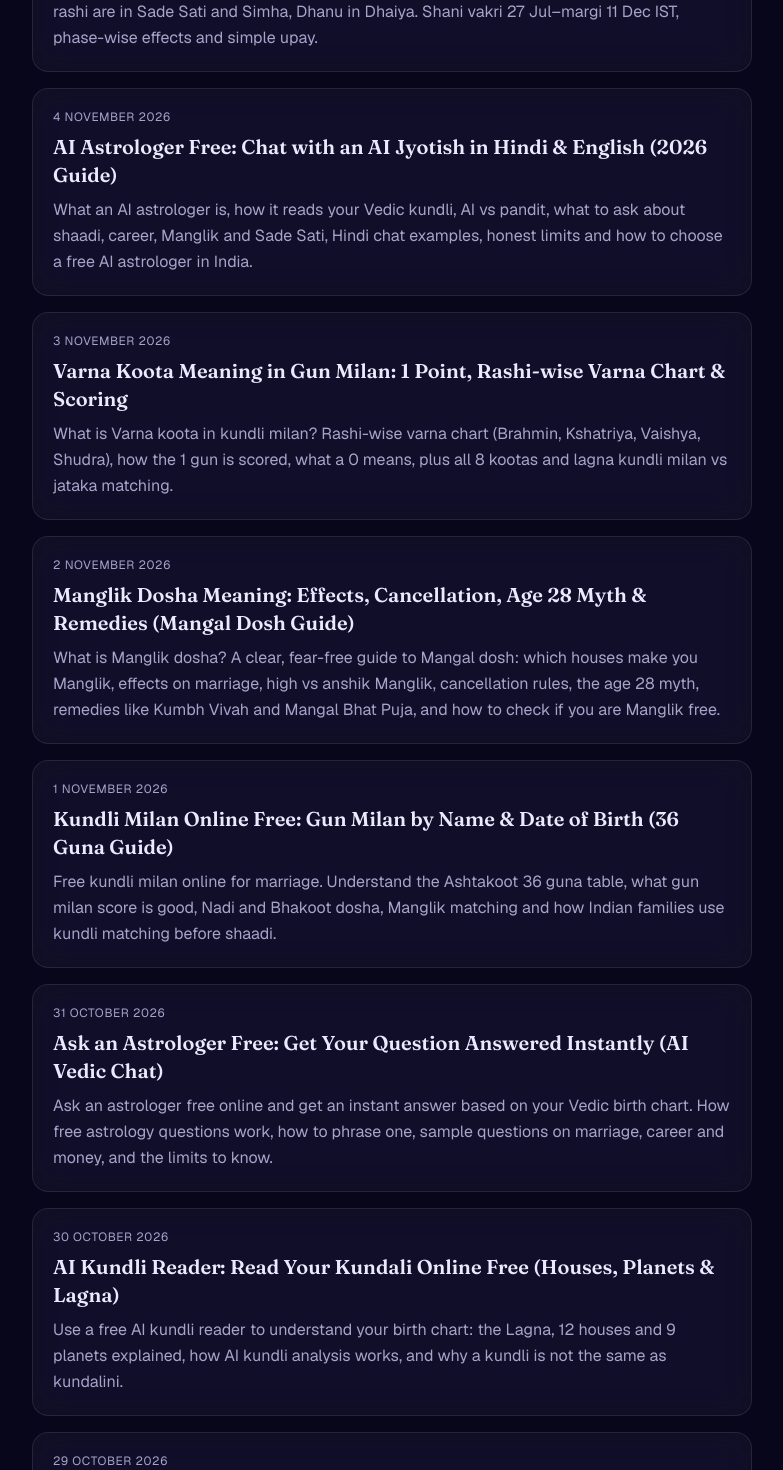
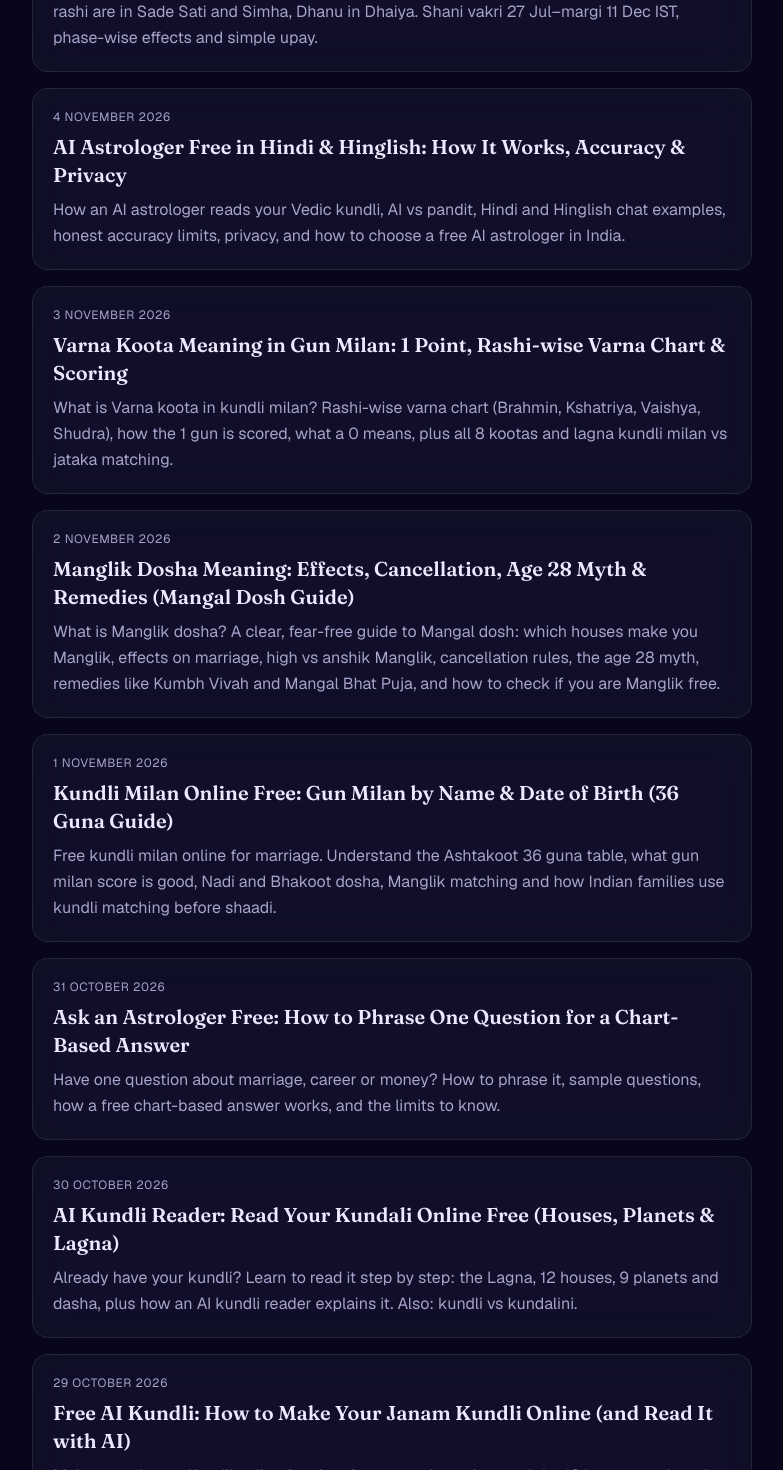
Before and after one commit to talhaamjadbutt21-ai/Astrojanta, a Next.js app in the folder apps/web/: page /blog in a window 1280 px wide. Shown: the part 1360-2830 px from the top of the page, without its empty margins (248-1031 px from the left). Built offline with nearby package versions, Linux system fonts and the light colour scheme; no server answers.

Commit message:
content: clarify distinct reader intent across the four AI guides
Co-authored-by: Talha Amjad Butt <talha.amjadbutt.21@gmail.com>

```diff
--- a/apps/web/src/content/blog.ts
+++ b/apps/web/src/content/blog.ts
@@ -215,9 +215,9 @@ const freeAiKundli: Post = {
     "Make your Janam Kundli online free in a few seconds, understand the 12 houses, and read your chart with an AI astrologer in Hindi or English. Includes a Hindi guide (kundli kaise dekhe).",
   keyword: "ai kundli free",
   published: "2026-10-29",
-  updated: "2026-10-29",
+  updated: "2026-11-09",
   intro:
-    "A Janam Kundli is the starting point of every Vedic astrology reading, but most people get stuck after the chart appears: twelve boxes, planet abbreviations and numbers. This guide shows how to make your [free AI kundli](/kundli) online in a few seconds, what each part of the chart means, and how to ask an AI astrologer to explain it in plain English, Hindi or Hinglish.",
+    "A Janam Kundli is the starting point of every Vedic astrology reading, but most people get stuck after the chart appears: twelve boxes, planet abbreviations and numbers. This guide focuses on making an accurate chart: which birth details you need, the steps to follow, the mistakes that produce a wrong kundli, and how to ask an AI astrologer to explain the result in plain English, Hindi or Hinglish. If you already have a chart and want to learn to read it, start with our [AI kundli reader guide](/blog/ai-kundli-reader) instead.",
   body: [
     { type: "h2", text: "What is a Janam Kundli?" },
     {
@@ -395,12 +395,12 @@ const aiKundliReader: Post = {
   title: "AI Kundli Reader: Read Your Kundali Online Free (Houses, Planets & Lagna)",
   h1: "AI Kundli Reader: How to Read Your Kundali Online Free",
   description:
-    "Use a free AI kundli reader to understand your birth chart: the Lagna, 12 houses and 9 planets explained, how AI kundli analysis works, and why a kundli is not the same as kundalini.",
+    "Already have your kundli? Learn to read it step by step: the Lagna, 12 houses, 9 planets and dasha, plus how an AI kundli reader explains it. Also: kundli vs kundalini.",
   keyword: "kundalini reader ai",
   published: "2026-10-30",
-  updated: "2026-10-30",
+  updated: "2026-11-09",
   intro:
-    'Searching for a "kundalini reader AI" usually means one thing: you have a kundli (or want one) and you would like someone — or something — to explain it. This guide shows how to read your kundali step by step, what the Lagna, houses and planets actually mean, and how an [AI kundli reader](/kundli) turns a confusing chart into plain answers in English, Hindi or Hinglish. We will also clear up the common mix-up between kundli (a birth chart) and kundalini (a yoga term).',
+    'Searching for a "kundalini reader AI" usually means one thing: you have a kundli (or want one) and you would like someone — or something — to explain it. This guide shows how to read your kundali step by step, what the Lagna, houses and planets actually mean, and how an [AI kundli reader](/kundli) turns a confusing chart into plain answers in English, Hindi or Hinglish. We will also clear up the common mix-up between kundli (a birth chart) and kundalini (a yoga term). Don\'t have a chart yet? Make one first with our [free AI kundli guide](/blog/free-ai-kundli-online), then come back here to read it.',
   body: [
     { type: "h2", text: "Kundli, kundali, kundalini — which one are you looking for?" },
     {
@@ -496,7 +496,7 @@ const aiKundliReader: Post = {
     },
     {
       type: "p",
-      text: 'This split matters. A general chatbot asked to "read my kundli" may invent planet positions; a proper kundli analysis AI only interprets numbers that were actually calculated. You can ask follow-ups like "Why is my 10th house strong?", "When does my Saturn period end?" or "Mera shaadi ka yog kab hai?" and get answers grounded in your own chart.',
+      text: 'This split matters. A general chatbot asked to "read my kundli" may invent planet positions; a proper kundli analysis AI only interprets numbers that were actually calculated. You can ask follow-ups like "Why is my 10th house strong?", "When does my Saturn period end?" or "Mera shaadi ka yog kab hai?" and get answers grounded in your own chart. If you have one specific question rather than a whole chart to go through, our guide to [asking an astrologer one free question](/blog/ask-astrologer-free) shows how to phrase it.',
     },
 
     { type: "h2", text: "How to read your kundli online free with AstroJanta" },
@@ -559,15 +559,15 @@ const aiKundliReader: Post = {
 
 const askAstrologerFree: Post = {
   slug: "ask-astrologer-free",
-  title: "Ask an Astrologer Free: Get Your Question Answered Instantly (AI Vedic Chat)",
+  title: "Ask an Astrologer Free: How to Phrase One Question for a Chart-Based Answer",
   h1: "Ask an Astrologer Free – Get One Question Answered Instantly",
   description:
-    "Ask an astrologer free online and get an instant answer based on your Vedic birth chart. How free astrology questions work, how to phrase one, sample questions on marriage, career and money, and the limits to know.",
+    "Have one question about marriage, career or money? How to phrase it, sample questions, how a free chart-based answer works, and the limits to know.",
   keyword: "ask astrologer free",
   published: "2026-10-31",
-  updated: "2026-10-31",
+  updated: "2026-11-09",
   intro:
-    "Most people who want to ask an astrologer free have just one burning question: When will I get married? Will this job change work out? Is this a good year for money? Traditionally you would book a paid consultation or wait days for a reply. Today you can ask the question online and get an instant answer grounded in your own Vedic birth chart. This guide explains how free astrology questions actually work, how to phrase your question so the answer is genuinely useful, sample questions for common topics, and what a free answer can and cannot tell you. When you are ready, you can [ask the AI astrologer](/ai-astrologer) directly.",
+    "Most people who want to ask an astrologer free have just one burning question: When will I get married? Will this job change work out? Is this a good year for money? Traditionally you would book a paid consultation or wait days for a reply. Today you can ask the question online and get an instant answer grounded in your own Vedic birth chart. This guide explains how free astrology questions actually work, how to phrase your question so the answer is genuinely useful, sample questions for common topics, and what a free answer can and cannot tell you. This page is about getting one good answer; for how AI astrologers work, how accurate they are and how they handle your privacy, see our [AI astrologer guide](/blog/ai-astrologer-free-hindi). When you are ready, you can [ask the AI astrologer](/ai-astrologer) directly.",
   body: [
     { type: "h2", text: "Can you really ask an astrologer for free?" },
     {
@@ -1293,14 +1293,14 @@ const varnaKootaMeaning: Post = {
 
 const aiAstrologerFreeHindi: Post = {
   slug: "ai-astrologer-free-hindi",
-  title: "AI Astrologer Free: Chat with an AI Jyotish in Hindi & English (2026 Guide)",
+  title: "AI Astrologer Free in Hindi & Hinglish: How It Works, Accuracy & Privacy",
   h1: "AI Astrologer Free – Chat with an AI Jyotish in Hindi, Hinglish and English (2026 Guide)",
   description:
-    "What an AI astrologer is, how it reads your Vedic kundli, AI vs pandit, what to ask about shaadi, career, Manglik and Sade Sati, Hindi chat examples, honest limits and how to choose a free AI astrologer in India.",
+    "How an AI astrologer reads your Vedic kundli, AI vs pandit, Hindi and Hinglish chat examples, honest accuracy limits, privacy, and how to choose a free AI astrologer in India.",
   keyword: "ai astrologer",
   author: "founder",
   published: "2026-11-04",
-  updated: "2026-11-04",
+  updated: "2026-11-09",
   intro:
     '"Meri shaadi kab hogi?" "Job change karun ya nahi?" "Kya main Manglik hoon?" For generations these questions went to the family pandit or a trusted jyotishi. Today many people in India type them into an AI astrologer instead, often late at night, in Hindi or Hinglish, straight from their phone. But not every AI astrologer works the same way. Some read your actual Vedic birth chart; others simply generate a confident-sounding paragraph. This guide explains what an AI astrologer really is, how a good one reads your kundli, how it compares with a human pandit, what to ask, how to use [Astrojanta\'s free AI astrologer](/ai-astrologer) step by step, and how to judge any AI astrology app before you trust it with your questions or your money.',
   body: [
@@ -1447,7 +1447,7 @@ const aiAstrologerFreeHindi: Post = {
     },
     {
       type: "p",
-      text: "Ready to try? [Ask the AI astrologer free](/ai-astrologer) — it takes about a minute to go from birth details to your first answer.",
+      text: "To write a better question, see how to [phrase one question for a chart-based answer](/blog/ask-astrologer-free). Ready to try? [Ask the AI astrologer free](/ai-astrologer) — it takes about a minute to go from birth details to your first answer.",
     },
 
     { type: "h2", text: "How accurate is an AI astrologer? An honest answer" },
```
